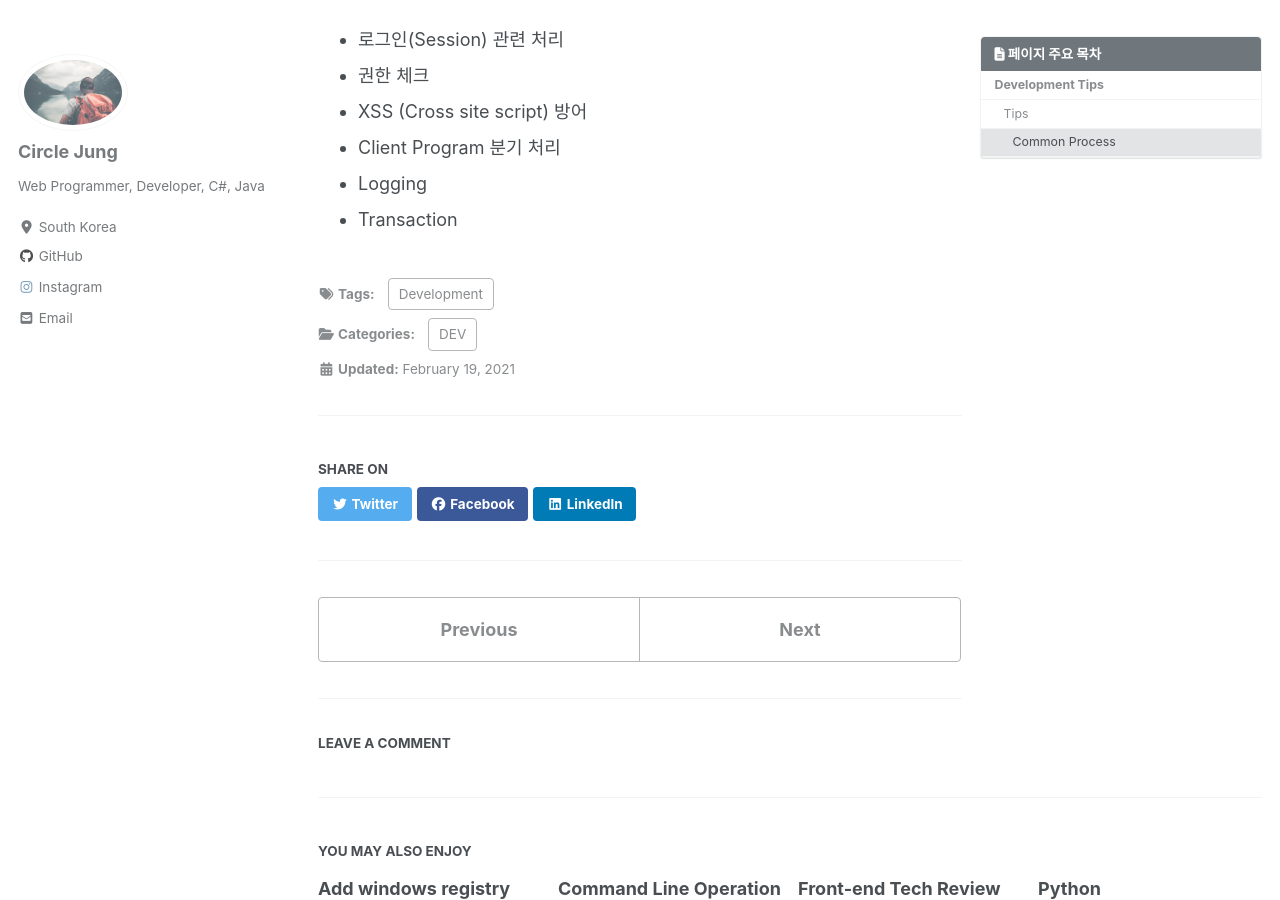
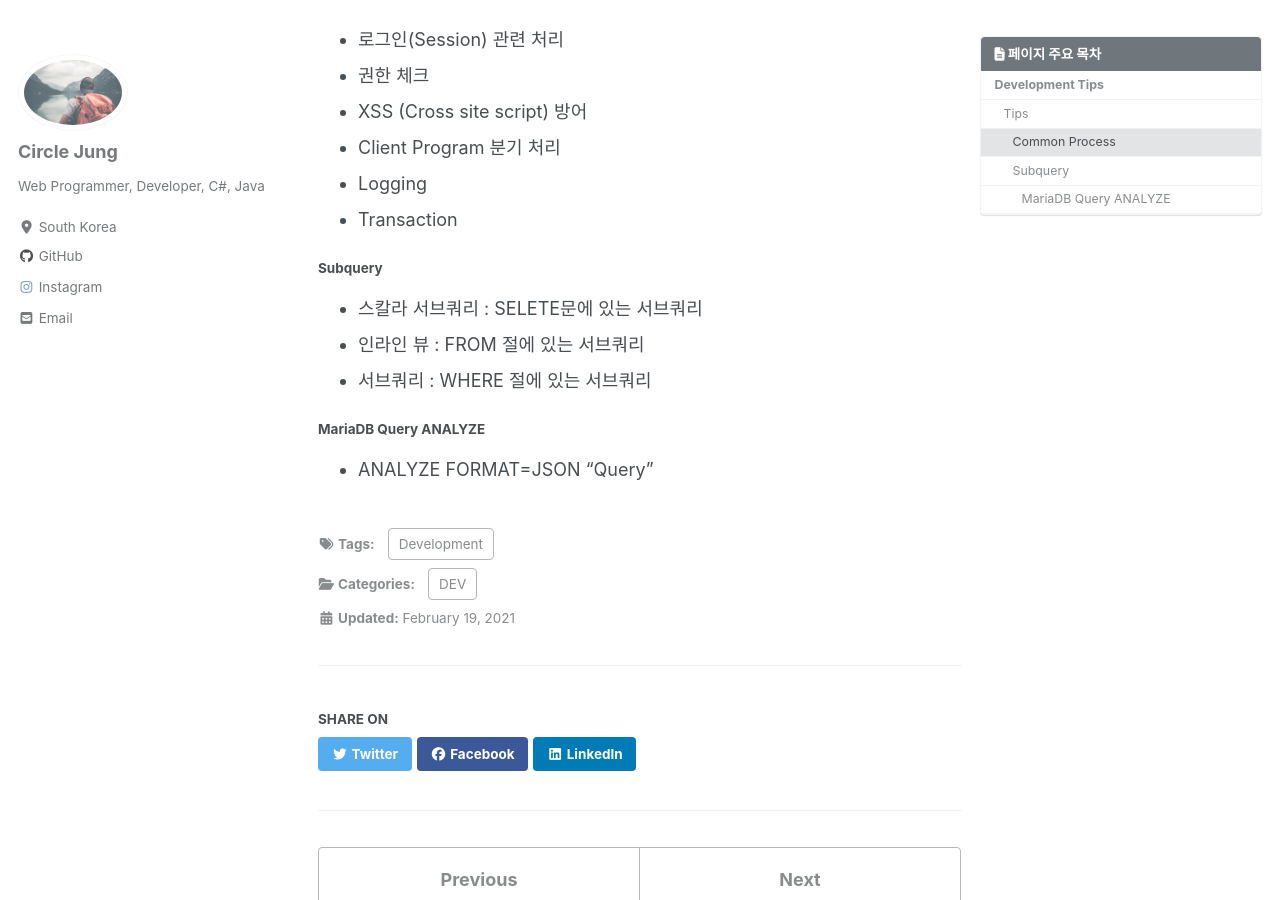
Before and after one commit to jwh0124/jwh0124.github.io, a Jekyll site: the page built from _posts/2020-05-09-development_tip.md, in a window 1280 px wide and 900 px high, scrolled down 1746 px. Built offline with Jekyll 4.4.1, drawn with Linux system fonts in a browser that asks for light colours; cached includes are drawn as plain includes; nearby versions of some CDN libraries; comment, search, counter and statistics services are not loaded.

Commit message:
+ add database subquery

```diff
--- a/_posts/2020-05-09-development_tip.md
+++ b/_posts/2020-05-09-development_tip.md
@@ -56,3 +56,13 @@ last_modified_at: 2021-02-19T15:07:00+09:00
 * Client Program 분기 처리
 * Logging
 * Transaction
+
+#### Subquery ####
+
+* 스칼라 서브쿼리 : SELETE문에 있는 서브쿼리
+* 인라인 뷰 : FROM 절에 있는 서브쿼리
+* 서브쿼리 : WHERE 절에 있는 서브쿼리
+
+##### MariaDB Query ANALYZE ####
+
+* ANALYZE FORMAT=JSON "Query"
```
